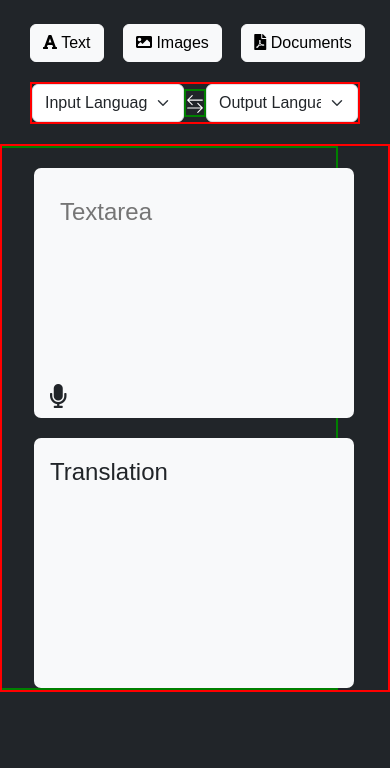
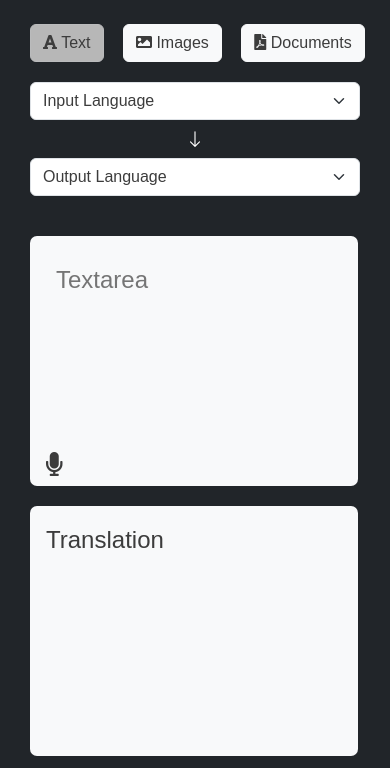
Before and after one commit to Manshi-Rathour/AI_Assistant, a FastAPI app: page /conversion in a window 390 px wide. Shown: the part 76-844 px from the top of the page. Run offline with FastAPI, Linux system fonts and the light colour scheme.

Commit message:
updated conversion.html

```diff
--- a/static/conversion.css
+++ b/static/conversion.css
@@ -61,10 +61,15 @@ body {
 }
 .btn{
     margin-right: 15px;
+    /* color: rgb(60, 60, 60); */
+}
+
+#buttons .btn{
+    color: rgb(60, 60, 60);
 }
 .big-container {
     margin-top: 20px;
-    border: 2px solid red;
+    /* border: 2px solid red; */
     width: auto;
     overflow-x: hidden;
 }
@@ -72,11 +77,11 @@ body {
 .row {
     display: flex;
     justify-content: space-between;
-    border: 2px solid green;
+    /* border: 2px solid green; */
     margin-right: 50px;
 }
 .col-md-5 {
-    flex: 0 0 calc(50% - 2px); /* Each column takes up 50% of space with 30px margin */
+    flex: 0 0 calc(50% - 2px);
 
 }
 
@@ -86,6 +91,7 @@ body {
     font-size: 1.5rem;
     margin-left: 30px;
     margin-right: 30px;
+    color: rgb(60, 60, 60);
 
 }
 .custom-textarea {
@@ -93,7 +99,8 @@ body {
     background-color: transparent;
     border: none;
     width: 100%;
-    outline: none; /*Remove outline when focused*/
+    outline: none;
+    color: rgb(60, 60, 60);
 
 }
 
@@ -111,7 +118,7 @@ body {
 }
 
 #lang-container{
-    border: 2px solid red;
+    /* border: 2px solid red; */
     margin-left: 30px;
     margin-right: 30px;
     width: auto;
@@ -124,9 +131,9 @@ body {
 
 
 
-#arrow {
+/* #arrow {
     border: 2px solid green;
-}
+} */
 
 i:hover{
     cursor: pointer;
@@ -148,3 +155,27 @@ select:hover{
         margin-top: 20px;
     }
 }
+
+@media (max-width: 500px) {
+    #lang-container {
+        flex-direction: column;
+        align-items: center;
+        text-align: center;
+    }
+
+    #arrow img {
+        transform: rotate(90deg); /* Rotate the arrow image */
+        margin-top: 10px;
+        margin-bottom: 10px;
+    }
+
+}
+
+.lang-button{
+    color: rgb(60, 60, 60);
+}
+
+#buttons .btn.active {
+    background-color: rgb(183, 183, 183);
+    /* color: white; */
+}
--- a/static/conversion.js
+++ b/static/conversion.js
@@ -23,6 +23,15 @@ function loadNavbar() {
 
 
 window.onload = loadNavbar;
+
+
+function changeButtonColor(button) {
+    document.querySelectorAll('#buttons button').forEach(btn => {
+        btn.classList.remove('active');
+    });
+
+    button.classList.add('active');
+}
 
 
 
--- a/templates/conversion.html
+++ b/templates/conversion.html
@@ -32,13 +32,11 @@
 
         <!-- Chatbot section -->
         <div id="buttons">
-            <button type="button" class="btn btn-light"><i
-                    class="fas fa-font"></i> Text</button>
-            <button type="button" class="btn btn-light"><i
-                    class="fas fa-image"></i> Images</button>
-            <button type="button" class="btn btn-light"><i
-                    class="fas fa-file-pdf"></i> Documents</button>
+            <button type="button" class="btn btn-light active" onclick="changeButtonColor(this)"><i class="fas fa-font"></i> Text</button>
+            <button type="button" class="btn btn-light" onclick="changeButtonColor(this)"><i class="fas fa-image"></i> Images</button>
+            <button type="button" class="btn btn-light" onclick="changeButtonColor(this)"><i class="fas fa-file-pdf"></i> Documents</button>
         </div>
+
 
 
 
@@ -50,7 +48,7 @@
                 <option value="3">Three</option>
               </select>
             <div id="arrow">
-                <img src="..\static\arrow-left-right.svg" alt="Arrow" style="width: 18px; height: 18px; filter: invert(100%);">
+                <img src="..\static\arrow-right.svg" alt="Arrow" style="width: 18px; height: 18px; filter: invert(100%); margin-left: 5px; margin-right: 5px;">
             </div>
             <select id="outputLanguage" class="form-select lang-button" aria-label="Default select example">
                 <option selected>Output Language</option>
```
Also changed, not shown: static/arrow-left-right.svg (deleted), static/arrow-right.svg (added).
